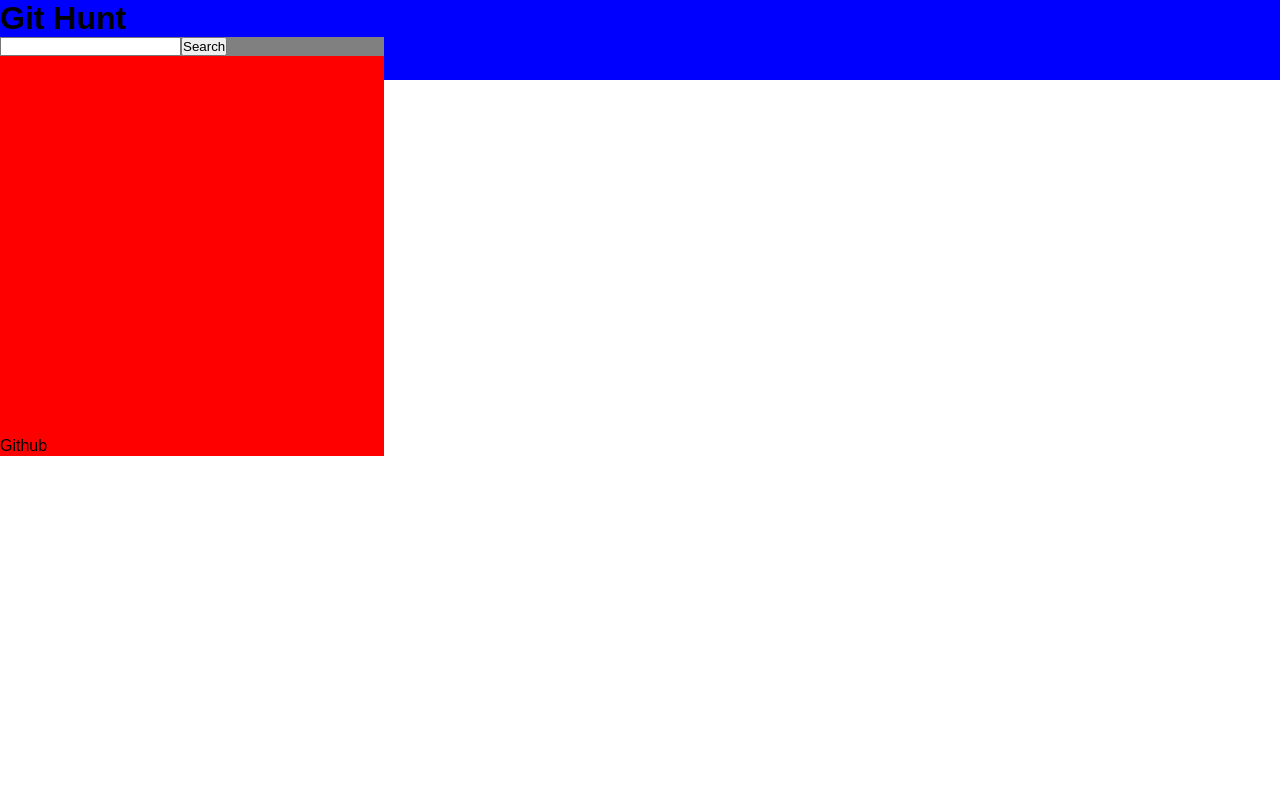
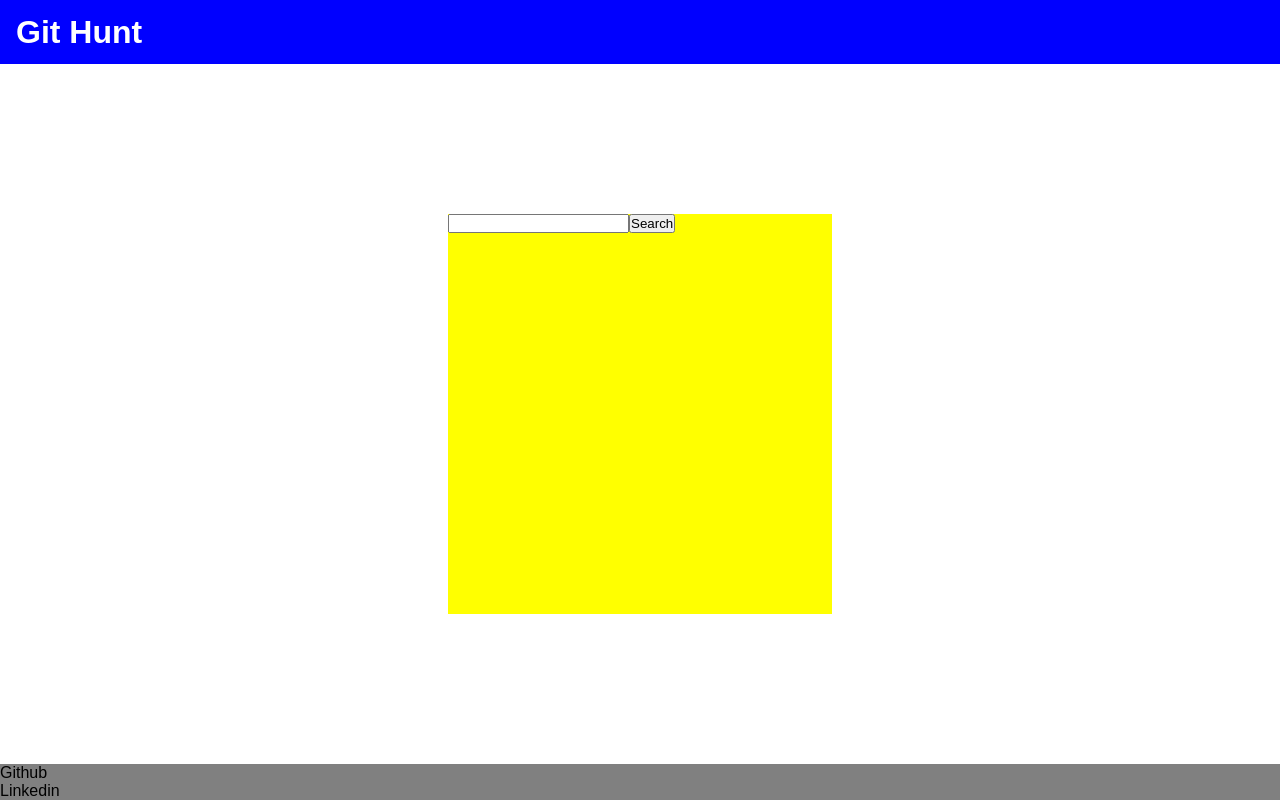
Before and after one commit to Nich0las2004/git-hunt, a React (Create React App) app: page / in a window 1280 px wide. Built offline with nearby package versions, Linux system fonts and the light colour scheme.

Commit message:
position of the elements are looking good

```diff
--- a/src/App.css
+++ b/src/App.css
@@ -1,5 +1,8 @@
 .container {
-  background: grey;
-  width: 30vw;
-  height: 50vh;
+  display: flex;
+  flex-direction: column;
+  align-items: center;
+  justify-content: space-between;
+  height: 100vh;
+  width: 100%;
 }
--- a/src/App.js
+++ b/src/App.js
@@ -1,21 +1,16 @@
-import Input from "./templates/Input/Input.js";
-import Output from "./templates/Output/Output";
+import Main from "./templates/Main/Main.js";
 import Title from "./templates/Title/Title.js";
 import Footer from "./templates/Footer/Footer.js";
 
 import "./App.css";
-import { Fragment } from "react";
 
 const App = () => {
   return (
-    <Fragment>
+    <div className="container">
       <Title />
-      <main className="container">
-        <Input />
-        <Output />
-      </main>
+      <Main />
       <Footer />
-    </Fragment>
+    </div>
   );
 };
 
--- a/src/index.css
+++ b/src/index.css
@@ -4,6 +4,6 @@
   font-family: sans-serif;
 }
 body {
-  height: 100vh;
-  width: 100vw;
+  height: 100%;
+  width: 100%;
 }
--- a/src/index.js
+++ b/src/index.js
@@ -5,7 +5,7 @@ import UserProvider from "./context/user-provider";
 
 import App from "./App";
 
-import "./index.css";
+import './index.css'
 
 ReactDOM.render(
   <UserProvider>
--- a/src/templates/Footer/Footer.js
+++ b/src/templates/Footer/Footer.js
@@ -2,8 +2,9 @@ import classes from "./Footer.module.css";
 
 const Footer = () => {
   return (
-    <footer>
+    <footer className={classes.footer}>
       <p>Github</p>
+      <p>Linkedin</p>
     </footer>
   );
 };
--- a/src/templates/Footer/Footer.module.css
+++ b/src/templates/Footer/Footer.module.css
@@ -0,0 +1,4 @@
+.footer {
+    background:grey;
+    width:100%;
+}
--- a/src/templates/Input/Input.js
+++ b/src/templates/Input/Input.js
@@ -14,8 +14,7 @@ const Input = () => {
         if (response.status == 404) {
           return setInfo(response);
         }
-        response.json()
-        .then((data) => setInfo(data))
+        response.json().then((data) => setInfo(data));
       })
       .catch((err) => console.log(err));
   };
--- /dev/null
+++ b/src/templates/Main/Main.js
@@ -0,0 +1,15 @@
+import Input from "../Input/Input"
+import Output from "../Output/Output"
+
+import classes from "./Main.module.css"
+
+const Main = () => {
+  return (
+    <main className={classes.main}>
+      <Input />
+      <Output />
+    </main>
+  );
+};
+
+export default Main;
--- /dev/null
+++ b/src/templates/Main/Main.module.css
@@ -0,0 +1,5 @@
+.main {
+  background: yellow;
+  width: 30vw;
+  height: 50vh;
+}
--- a/src/templates/Output/Output.module.css
+++ b/src/templates/Output/Output.module.css
@@ -1,7 +1,7 @@
-.container {
+/* .container {
   background: red;
   height: 100%;
-}
+} */
 
 img {
   width: 10rem;
--- a/src/templates/Title/Title.js
+++ b/src/templates/Title/Title.js
@@ -2,7 +2,7 @@ import classes from "./Title.module.css";
 
 const Title = () => {
   return (
-    <header className={classes.div}>
+    <header className={classes.title}>
       <h1>Git Hunt</h1>
     </header>
   );
--- a/src/templates/Title/Title.module.css
+++ b/src/templates/Title/Title.module.css
@@ -1,5 +1,12 @@
-div {
+.title {
   width: 100%;
-  height: 5rem;
+  height: 8vh;
   background: blue;
+  color: white;
+  display: flex;
+  align-items: center;
 }
+
+.title > h1 {
+  margin-left: 1rem;
+}
```
